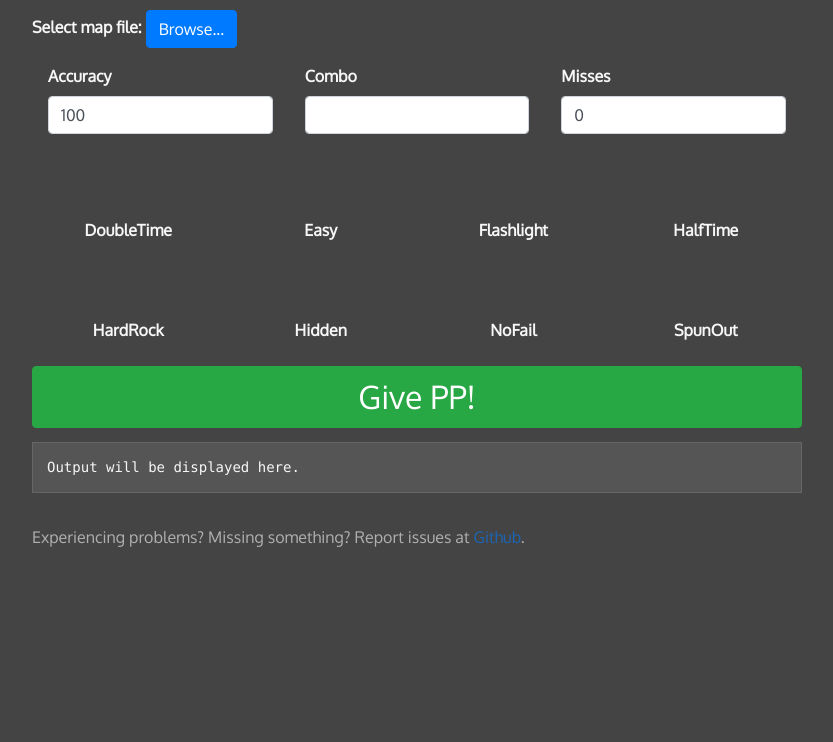
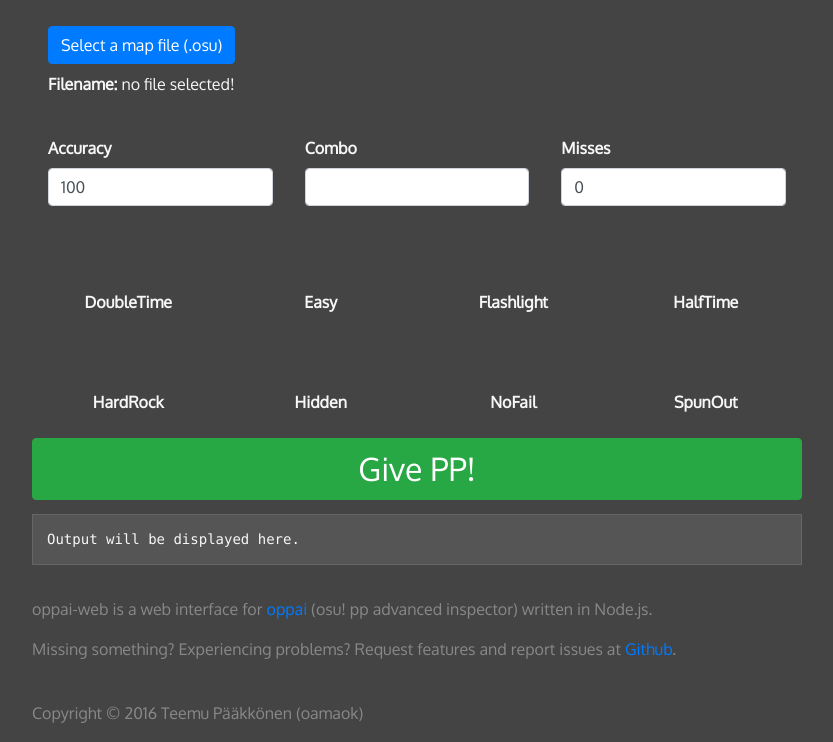
Before and after one commit to oamaok/oppai-web, a website built with webpack: page web/index.html in a window 1280 px wide. Shown: the part 58-800 px from the top of the page, without its empty margins (223-1056 px from the left). Built offline with nearby package versions, Linux system fonts and the light colour scheme.

Commit message:
Minor UI improvements

```diff
--- a/src/client/oppai.js
+++ b/src/client/oppai.js
@@ -28,7 +28,7 @@ form.addEventListener('submit', (evt) => {
       return;
     }
 
-    output.innerText = res.output.split('\n').slice(19).join('\n');
+    output.innerText = res.output.split('\n').slice(-16).join('\n').trim();
   })
   .catch((error) => {
     output.innerText = res.error;
--- a/src/sass/main.sass
+++ b/src/sass/main.sass
@@ -6,3 +6,4 @@
 @import 'modules/output'
 @import 'modules/container'
 @import 'modules/field'
+@import 'modules/footer'
--- a/src/sass/modules/_field.sass
+++ b/src/sass/modules/_field.sass
@@ -1,3 +1,8 @@
+.map-field
+  padding: 1em
+  .filename
+    margin-top: 0.5em
+
 .field
   width: 33.333%
   box-sizing: border-box
--- /dev/null
+++ b/src/sass/modules/_footer.sass
@@ -0,0 +1,4 @@
+.footer
+  margin-top: 2em
+  p
+    color: #888
--- a/web/index.html
+++ b/web/index.html
@@ -14,12 +14,14 @@
   <div class="container">
     <h1>OPPAI-WEB<sub>beta</sub></h1>
     <form id="oppai">
-      <div class="">
-        <label for="map">Select map file: </label>
+      <div class="map-field">
         <span class="btn btn-primary btn-file">
-          Browse... <input type="file" accept=".osu" id="map" name="map">
+          Select a map file (.osu)<input type="file" accept=".osu" id="map" name="map">
         </span>
-        <span id="filename"></span>
+        <div class="filename">
+          <label for="filename">Filename: </label>
+          <span id="filename">no file selected!</span>
+        </div>
       </div>
       <div class="field">
         <label for="acc">Accuracy</label>
@@ -73,7 +75,12 @@
     </form>
 
     <pre class="output" id="output">Output will be displayed here.</pre>
-    <div style="margin-top: 2em; opacity: 0.6">Experiencing problems? Missing something? Report issues at <a target="_blank" href="https://github.com/oamaok/oppai-web/issues">Github</a>.</div>
+    <div class="footer">
+      <p>oppai-web is a web interface for <a href="https://github.com/Francesco149/oppai">oppai</a> (osu! pp advanced inspector) written in Node.js.</p>
+      <p>Missing something? Experiencing problems? Request features and report issues at <a target="_blank" href="https://github.com/oamaok/oppai-web">Github</a>.</p>
+      <br/>
+      <p>Copyright &copy; 2016 Teemu Pääkkönen (oamaok)</p>
+    </div>
   </div>
   <script src="assets/oppai.js"></script>
 </body>
```
